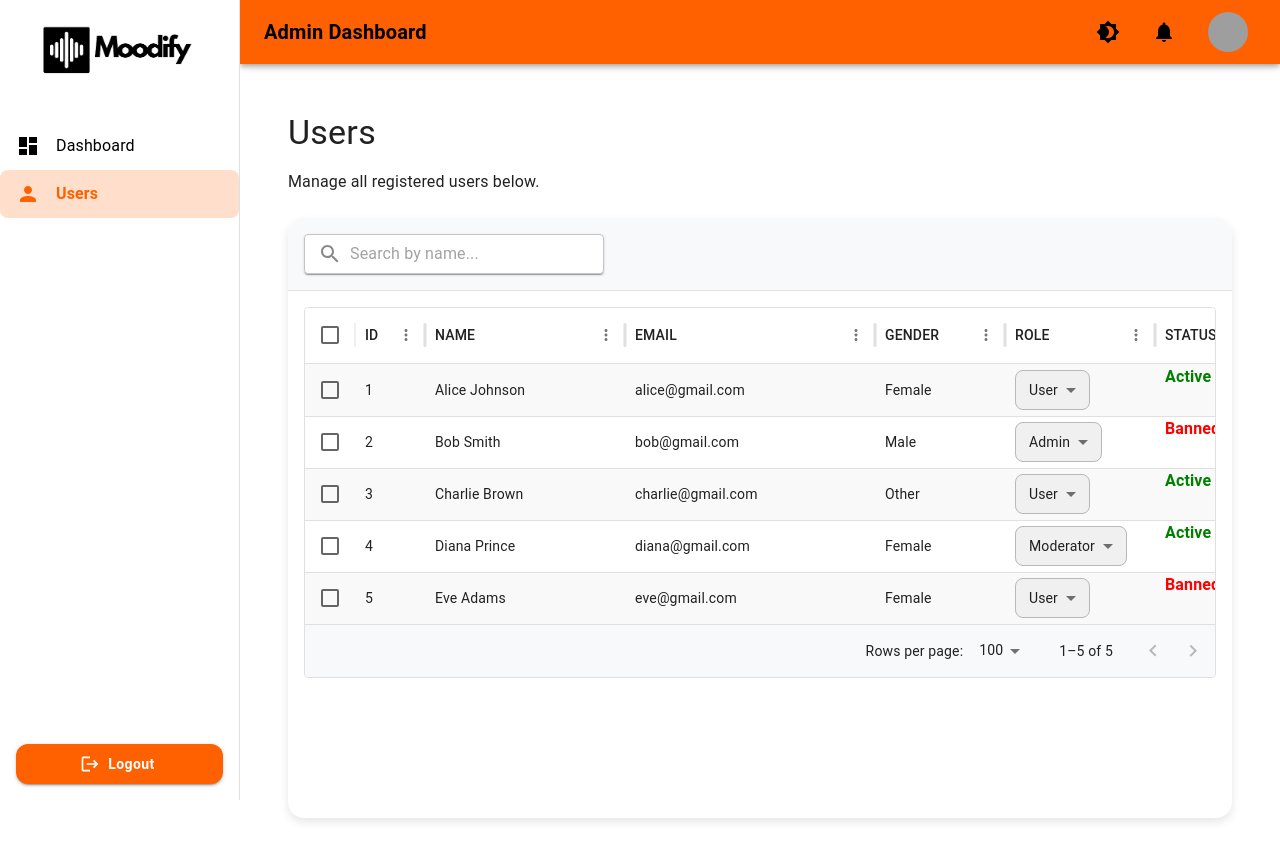
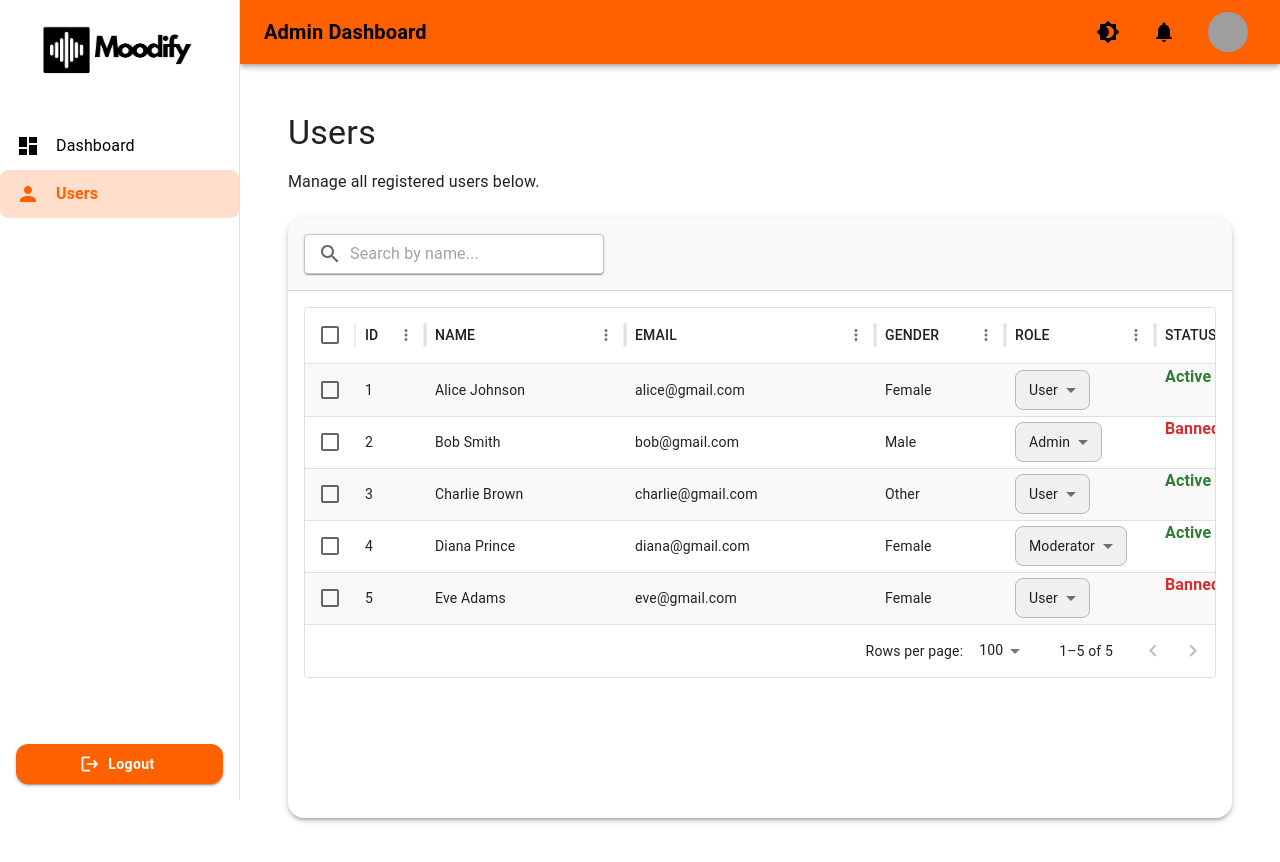
Before and after one commit to hananeltassa/Moodify-website, a React (Create React App) app: page /users in a window 1280 px wide. Shown: the top 862 px of the page. Built offline with nearby package versions, Linux system fonts and the light colour scheme; grey boxes are pictures that could not be loaded.

Commit message:
Updated Theme UsersTable

```diff
--- a/src/components/UsersTable/index.jsx
+++ b/src/components/UsersTable/index.jsx
@@ -1,12 +1,25 @@
 import React, { useState } from "react";
 import { DataGrid } from "@mui/x-data-grid";
-import { Box, Button, Tooltip, Typography, MenuItem, Select, TextField, InputAdornment, IconButton, Paper,} from "@mui/material";
+import {
+  Box,
+  Button,
+  Tooltip,
+  Typography,
+  MenuItem,
+  Select,
+  TextField,
+  InputAdornment,
+  IconButton,
+  Paper,
+  useTheme,
+} from "@mui/material";
 import BanIcon from "@mui/icons-material/Block";
 import UnbanIcon from "@mui/icons-material/CheckCircle";
 import SearchIcon from "@mui/icons-material/Search";
 import ClearIcon from "@mui/icons-material/Clear";
 
 const UsersTable = () => {
+  const theme = useTheme(); // Get the current theme
   const [rows, setRows] = useState([
     { id: 1, name: "Alice Johnson", email: "alice@gmail.com", gender: "Female", role: "User", isBanned: false },
     { id: 2, name: "Bob Smith", email: "bob@gmail.com", gender: "Male", role: "Admin", isBanned: true },
@@ -57,8 +70,9 @@ const UsersTable = () => {
           sx={{
             fontSize: "14px",
             height: "40px",
-            backgroundColor: "#f0f0f0",
+            backgroundColor: theme.palette.mode === "dark" ? "#424242" : "#f0f0f0",
             borderRadius: "8px",
+            color: theme.palette.text.primary,
           }}
         >
           <MenuItem value="User">User</MenuItem>
@@ -73,7 +87,10 @@ const UsersTable = () => {
       width: 150,
       renderCell: (params) => (
         <Typography
-          sx={{ color: params.value ? "red" : "green", fontWeight: "bold" }}
+          sx={{
+            color: params.value ? theme.palette.error.main : theme.palette.success.main,
+            fontWeight: "bold",
+          }}
         >
           {params.value ? "Banned" : "Active"}
         </Typography>
@@ -112,8 +129,9 @@ const UsersTable = () => {
         width: "100%",
         borderRadius: 4,
         overflow: "hidden",
-        backgroundColor: "white",
-        boxShadow: "0 4px 10px rgba(0,0,0,0.1)",
+        backgroundColor: theme.palette.background.paper,
+        color: theme.palette.text.primary,
+        boxShadow: theme.shadows[3],
       }}
     >
       {/* Header Section */}
@@ -123,8 +141,8 @@ const UsersTable = () => {
           justifyContent: "space-between",
           alignItems: "center",
           p: 2,
-          borderBottom: "1px solid #e0e0e0",
-          backgroundColor: "#f8f9fa",
+          borderBottom: `1px solid ${theme.palette.divider}`,
+          backgroundColor: theme.palette.mode === "dark" ? "#333" : "#f8f9fa",
         }}
       >
         <TextField
@@ -136,7 +154,7 @@ const UsersTable = () => {
           InputProps={{
             startAdornment: (
               <InputAdornment position="start">
-                <SearchIcon sx={{ color: "#888" }} />
+                <SearchIcon sx={{ color: theme.palette.text.secondary }} />
               </InputAdornment>
             ),
             endAdornment: searchText && (
@@ -149,7 +167,7 @@ const UsersTable = () => {
           }}
           sx={{
             width: 300,
-            backgroundColor: "#ffffff",
+            backgroundColor: theme.palette.background.default,
             borderRadius: 1,
             boxShadow: 1,
           }}
@@ -166,19 +184,19 @@ const UsersTable = () => {
           checkboxSelection
           sx={{
             "& .MuiDataGrid-row:nth-of-type(odd)": {
-              backgroundColor: "#f9f9f9",
+              backgroundColor: theme.palette.mode === "dark" ? "#424242" : "#f9f9f9",
             },
             "& .MuiDataGrid-row:hover": {
-              backgroundColor: "#f1f1f1",
+              backgroundColor: theme.palette.action.hover,
             },
             "& .MuiDataGrid-columnHeaders": {
-              backgroundColor: "#e0e0e0",
+              backgroundColor: theme.palette.background.default,
               fontWeight: "bold",
               textTransform: "uppercase",
               fontSize: 14,
             },
             "& .MuiDataGrid-footerContainer": {
-              backgroundColor: "#f8f9fa",
+              backgroundColor: theme.palette.background.default,
             },
           }}
         />
```
